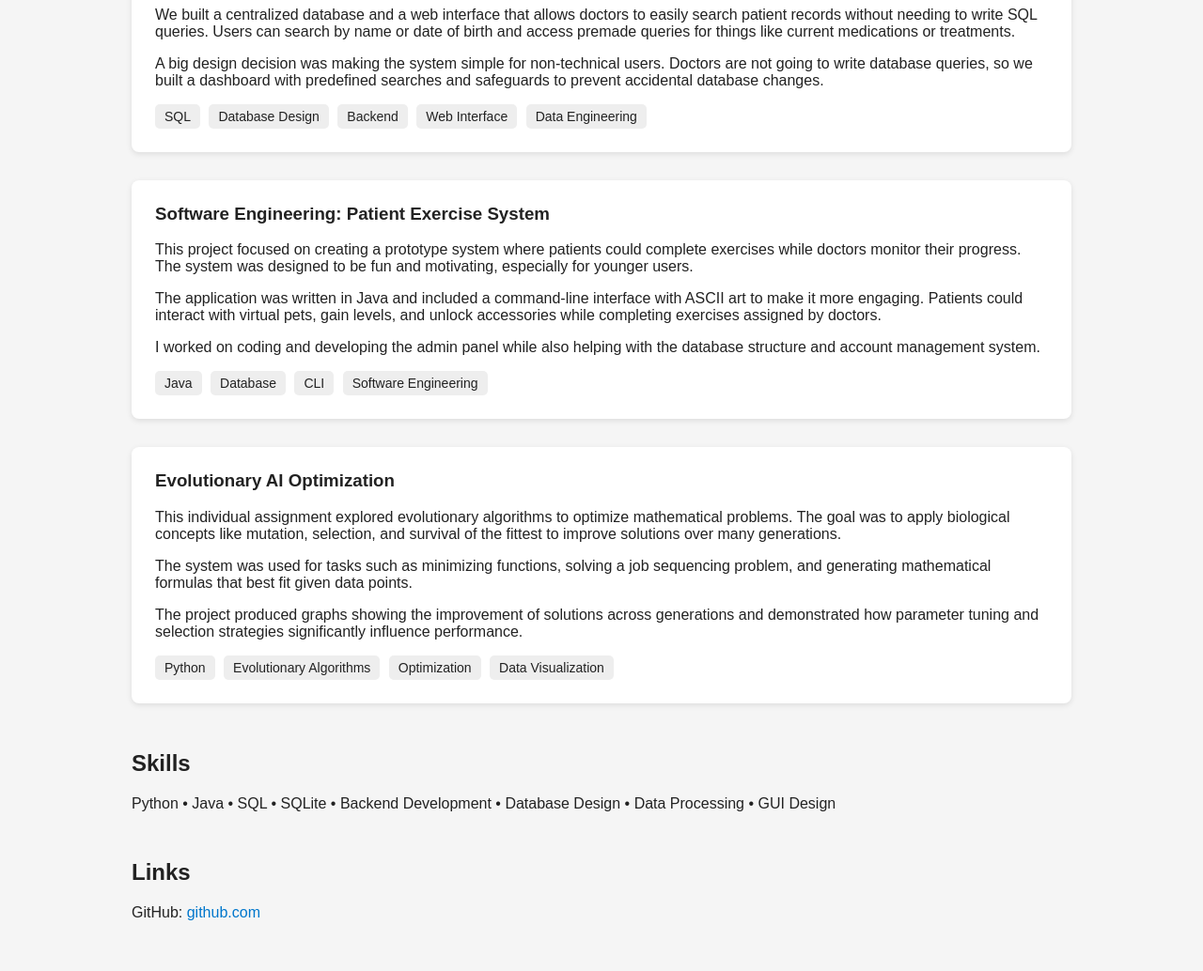
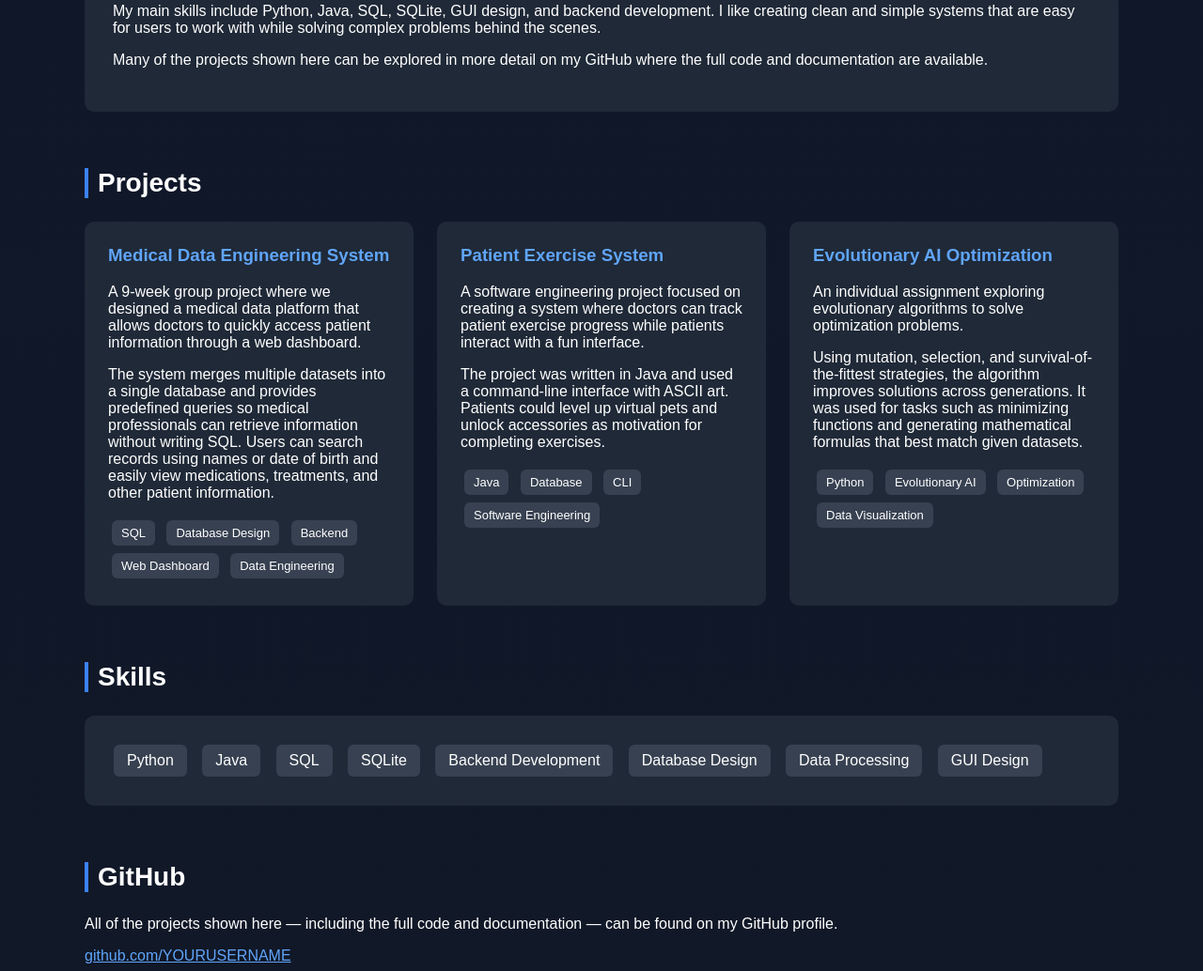
Before and after one commit to Joris-Bn/jorisbrugman.portfolio, a plain HTML site: page index.html in a window 1280 px wide. Shown: the part 636-1670 px from the top of the page at 94% size. Drawn offline with Linux system fonts and the light colour scheme.

Commit message:
Update index.html

````diff
--- a/index.html
+++ b/index.html
@@ -1,94 +1,162 @@
+```html
 <!DOCTYPE html>
 <html lang="en">
 <head>
 <meta charset="UTF-8">
 <meta name="viewport" content="width=device-width, initial-scale=1.0">
+
 <title>Joris Brugman | Portfolio</title>
 
 <style>
 
 body{
+    margin:0;
     font-family: Arial, Helvetica, sans-serif;
-    margin:0;
-    background:#f5f5f5;
-    color:#222;
-}
-
-header{
-    background:#111;
+    background:linear-gradient(180deg,#0f172a,#111827);
     color:white;
-    padding:40px;
-}
-
-header h1{
-    margin:0;
 }
 
 .container{
-    max-width:1000px;
+    max-width:1100px;
     margin:auto;
     padding:40px 20px;
 }
 
+header{
+    padding:80px 20px;
+    text-align:center;
+}
+
+header h1{
+    font-size:48px;
+    margin-bottom:10px;
+}
+
+header p{
+    font-size:18px;
+    color:#cbd5f5;
+}
+
+.github-button{
+    display:inline-block;
+    margin-top:20px;
+    padding:12px 22px;
+    background:#3b82f6;
+    color:white;
+    border-radius:6px;
+    text-decoration:none;
+    font-weight:bold;
+}
+
+.github-button:hover{
+    background:#2563eb;
+}
+
+section{
+    margin-top:60px;
+}
+
 h2{
-    margin-top:50px;
+    font-size:28px;
+    margin-bottom:25px;
+    border-left:4px solid #3b82f6;
+    padding-left:10px;
+}
+
+.about{
+    background:#1f2937;
+    padding:30px;
+    border-radius:10px;
+}
+
+.projects{
+    display:grid;
+    grid-template-columns:repeat(auto-fit,minmax(300px,1fr));
+    gap:25px;
 }
 
 .project{
-    background:white;
+    background:#1f2937;
     padding:25px;
-    margin-bottom:30px;
-    border-radius:8px;
-    box-shadow:0 2px 6px rgba(0,0,0,0.1);
+    border-radius:10px;
+    transition:0.3s;
+}
+
+.project:hover{
+    transform:translateY(-5px);
+    box-shadow:0 10px 25px rgba(0,0,0,0.4);
 }
 
 .project h3{
     margin-top:0;
+    color:#60a5fa;
 }
 
 .tags{
-    margin-top:10px;
+    margin-top:15px;
 }
 
 .tag{
     display:inline-block;
-    background:#eee;
-    padding:5px 10px;
-    border-radius:5px;
-    margin-right:5px;
-    font-size:14px;
+    background:#374151;
+    padding:6px 10px;
+    margin:4px;
+    border-radius:6px;
+    font-size:13px;
+}
+
+.skills{
+    background:#1f2937;
+    padding:25px;
+    border-radius:10px;
+}
+
+.skills span{
+    display:inline-block;
+    background:#374151;
+    padding:8px 14px;
+    margin:6px;
+    border-radius:6px;
 }
 
 footer{
+    margin-top:80px;
+    padding:30px;
     text-align:center;
-    padding:30px;
-    color:#777;
+    color:#9ca3af;
 }
 
 a{
-    color:#0077cc;
-    text-decoration:none;
-}
-
-a:hover{
-    text-decoration:underline;
+    color:#60a5fa;
 }
 
 </style>
-
 </head>
 
 <body>
 
 <header>
+
 <h1>Joris Brugman</h1>
-<p>Applied Data Science & AI Student | Python • Java • SQL • Backend Development</p>
+
+<p>
+Applied Data Science & AI Student
+Python • Java • SQL • Backend Development
+</p>
+
+<a class="github-button" href="https://github.com/YOURUSERNAME">
+View My GitHub
+</a>
+
 </header>
 
 <div class="container">
 
 <section>
+
 <h2>About Me</h2>
+
+<div class="about">
 
 <p>
 Hi, I’m Joris Brugman, a 21-year-old second-year Applied Data Science & AI student based in Maastricht, Netherlands.
@@ -97,12 +165,14 @@ I enjoy building practical software and working on data-driven projects.
 
 <p>
 My main skills include Python, Java, SQL, SQLite, GUI design, and backend development.
-I like creating clean, simple systems that are easy to use while still solving complex problems behind the scenes.
+I like creating clean and simple systems that are easy for users to work with while solving complex problems behind the scenes.
 </p>
 
 <p>
-This portfolio shows some projects I worked on during my studies that involve databases, software engineering, and artificial intelligence.
+Many of the projects shown here can be explored in more detail on my GitHub where the full code and documentation are available.
 </p>
+
+</div>
 
 </section>
 
@@ -111,30 +181,26 @@ This portfolio shows some projects I worked on during my studies that involve da
 
 <h2>Projects</h2>
 
+<div class="projects">
 
 <div class="project">
 
 <h3>Medical Data Engineering System</h3>
 
 <p>
-This 9-week group project focused on designing a data engineering pipeline for medical data.
-The goal was to extract, store, process, and load medical datasets into a single structured system that could be used by healthcare professionals.
+A 9-week group project where we designed a medical data platform that allows doctors to quickly access patient information through a web dashboard.
 </p>
 
 <p>
-We built a centralized database and a web interface that allows doctors to easily search patient records without needing to write SQL queries.
-Users can search by name or date of birth and access premade queries for things like current medications or treatments.
-</p>
-
-<p>
-A big design decision was making the system simple for non-technical users. Doctors are not going to write database queries, so we built a dashboard with predefined searches and safeguards to prevent accidental database changes.
+The system merges multiple datasets into a single database and provides predefined queries so medical professionals can retrieve information without writing SQL.
+Users can search records using names or date of birth and easily view medications, treatments, and other patient information.
 </p>
 
 <div class="tags">
 <span class="tag">SQL</span>
 <span class="tag">Database Design</span>
 <span class="tag">Backend</span>
-<span class="tag">Web Interface</span>
+<span class="tag">Web Dashboard</span>
 <span class="tag">Data Engineering</span>
 </div>
 
@@ -143,20 +209,14 @@ A big design decision was making the system simple for non-technical users. Doct
 
 <div class="project">
 
-<h3>Software Engineering: Patient Exercise System</h3>
+<h3>Patient Exercise System</h3>
 
 <p>
-This project focused on creating a prototype system where patients could complete exercises while doctors monitor their progress.
-The system was designed to be fun and motivating, especially for younger users.
+A software engineering project focused on creating a system where doctors can track patient exercise progress while patients interact with a fun interface.
 </p>
 
 <p>
-The application was written in Java and included a command-line interface with ASCII art to make it more engaging.
-Patients could interact with virtual pets, gain levels, and unlock accessories while completing exercises assigned by doctors.
-</p>
-
-<p>
-I worked on coding and developing the admin panel while also helping with the database structure and account management system.
+The project was written in Java and used a command-line interface with ASCII art. Patients could level up virtual pets and unlock accessories as motivation for completing exercises.
 </p>
 
 <div class="tags">
@@ -174,23 +234,21 @@ I worked on coding and developing the admin panel while also helping with the da
 <h3>Evolutionary AI Optimization</h3>
 
 <p>
-This individual assignment explored evolutionary algorithms to optimize mathematical problems.
-The goal was to apply biological concepts like mutation, selection, and survival of the fittest to improve solutions over many generations.
+An individual assignment exploring evolutionary algorithms to solve optimization problems.
 </p>
 
 <p>
-The system was used for tasks such as minimizing functions, solving a job sequencing problem, and generating mathematical formulas that best fit given data points.
-</p>
-
-<p>
-The project produced graphs showing the improvement of solutions across generations and demonstrated how parameter tuning and selection strategies significantly influence performance.
+Using mutation, selection, and survival-of-the-fittest strategies, the algorithm improves solutions across generations.
+It was used for tasks such as minimizing functions and generating mathematical formulas that best match given datasets.
 </p>
 
 <div class="tags">
 <span class="tag">Python</span>
-<span class="tag">Evolutionary Algorithms</span>
+<span class="tag">Evolutionary AI</span>
 <span class="tag">Optimization</span>
 <span class="tag">Data Visualization</span>
+</div>
+
 </div>
 
 </div>
@@ -202,29 +260,46 @@ The project produced graphs showing the improvement of solutions across generati
 
 <h2>Skills</h2>
 
-<p>
-Python • Java • SQL • SQLite • Backend Development • Database Design • Data Processing • GUI Design
-</p>
+<div class="skills">
+
+<span>Python</span>
+<span>Java</span>
+<span>SQL</span>
+<span>SQLite</span>
+<span>Backend Development</span>
+<span>Database Design</span>
+<span>Data Processing</span>
+<span>GUI Design</span>
+
+</div>
 
 </section>
 
 
 <section>
 
-<h2>Links</h2>
+<h2>GitHub</h2>
 
 <p>
-GitHub: <a href="https://github.com/">github.com</a>
+All of the projects shown here — including the full code and documentation — can be found on my GitHub profile.
+</p>
+
+<p>
+<a href="https://github.com/YOURUSERNAME">
+github.com/YOURUSERNAME
+</a>
 </p>
 
 </section>
 
-
 </div>
 
 <footer>
+
 © 2026 Joris Brugman
+
 </footer>
 
 </body>
 </html>
+```
````
